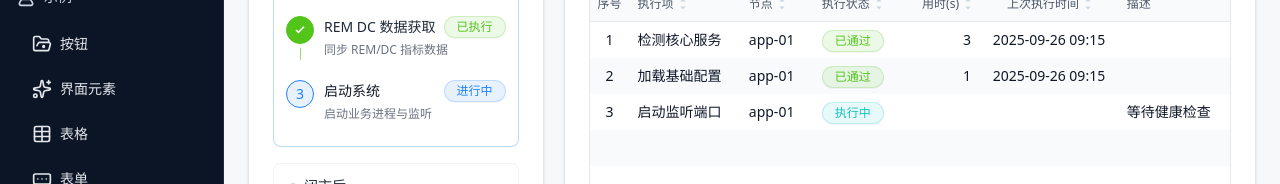
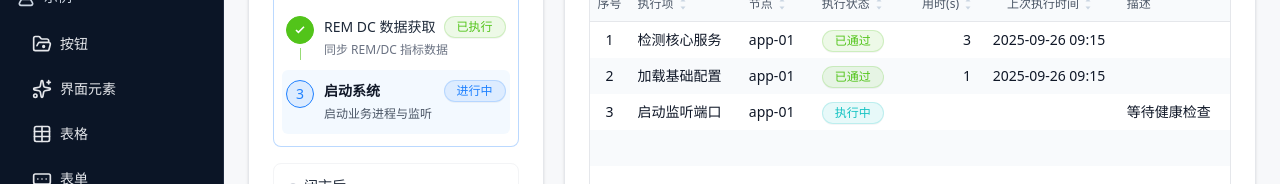
Before and after one commit to zhoumingxuan/sass-ui, a Next.js app: page /demo/runbook in a window 1280 px wide. Shown: the part 180-364 px from the top of the page. Built offline with nearby package versions, Linux system fonts and the light colour scheme.

Commit message:
步骤条修改

```diff
--- a/src/app/globals.css
+++ b/src/app/globals.css
@@ -8,13 +8,17 @@
     margin: 0;
     background-color: var(--color-bg);
     color: var(--color-gray-800);
-    font-family: var(--font-sans, 'Noto Sans', 'Noto Sans CJK SC', 'PingFang SC', 'Microsoft YaHei', 'Segoe UI', system-ui, sans-serif);
+    /* 更稳妥的中英文字体回退顺序：优先中文等宽度更稳定的字体，降低不同平台度量差异 */
+    font-family: var(--font-sans, 'PingFang SC', 'Noto Sans SC', 'Noto Sans CJK SC', 'Microsoft YaHei', 'Segoe UI', 'Noto Sans', system-ui, sans-serif);
     font-size: 14px;
     line-height: 1.5;
     -webkit-font-smoothing: antialiased;
+    -moz-osx-font-smoothing: grayscale;
     text-rendering: optimizeLegibility;
     -webkit-text-size-adjust: 100%;
     text-size-adjust: 100%;
+    font-variant-ligatures: none;
+    font-feature-settings: 'liga' 0, 'clig' 0;
   }
 
   a {
@@ -25,12 +29,17 @@
   button {
     font: inherit;
     cursor: pointer;
+    /* 统一不同平台默认样式差异（特别是 Windows 与 macOS） */
+    -webkit-appearance: none;
+    appearance: none;
+    line-height: inherit;
   }
 
   input,
   textarea,
   select {
     font: inherit;
+    line-height: inherit;
   }
 }
 
--- a/src/components/Steps.tsx
+++ b/src/components/Steps.tsx
@@ -59,6 +59,8 @@ export default function Steps({
     <div className={[isVertical ? 'flex flex-col' : 'flex items-center', className].join(' ')}>
       {items.map((item, idx) => {
         const status: StepStatus = item.status ?? (item.key === activeKey ? 'active' : 'pending');
+        const isActiveRow = item.key === activeKey;
+        // 为了避免与外层卡片/分组边框产生冲突，选中仅使用轻量底色，不再额外描边
         const clickable = typeof onChange === 'function' && status !== 'disabled';
         const isLast = idx === items.length - 1;
         return (
@@ -69,8 +71,11 @@ export default function Steps({
               gap,
               padding,
               // 轻量行态效果：更现代的交互反馈；整行可点击
-              clickable ? 'group rounded-md -mx-1 px-1 transition-colors hover:bg-gray-50/80 cursor-pointer' : '',
+              'rounded-md -mx-1 px-1',
+              clickable ? 'group transition-colors cursor-pointer' : '',
+              isActiveRow ? 'bg-primary/5' : 'hover:bg-gray-50/70',
             ].join(' ')}
+            aria-selected={isActiveRow ? true : undefined}
             onClick={(e) => {
               if (!clickable) return;
               const el = e.target as HTMLElement;
@@ -102,7 +107,7 @@ export default function Steps({
                     <path d="M6 6l8 8M14 6l-8 8" />
                   </svg>
                 ) : (
-                  <span>{startIndex + idx + 1}</span>
+                  <span className="leading-none">{startIndex + idx + 1}</span>
                 )}
               </button>
               {isVertical && !isLast ? (
@@ -121,7 +126,7 @@ export default function Steps({
                   className={[
                     'font-medium whitespace-nowrap leading-5',
                     status === 'disabled' ? 'text-gray-400' : 'text-gray-800',
-                    item.key === activeKey ? 'text-gray-900' : '',
+                    isActiveRow ? 'text-gray-900 font-semibold' : '',
                   ].join(' ')}
                 >
                   {item.title}
@@ -129,7 +134,7 @@ export default function Steps({
                 {item.meta && <div className="ml-auto text-xs text-gray-500 shrink-0">{item.meta}</div>}
               </div>
               {item.description ? (
-                <div className="text-xs text-gray-500 mt-0.5 leading-5 whitespace-nowrap">{item.description}</div>
+                <div className={['text-xs mt-0.5 leading-5 whitespace-nowrap', isActiveRow ? 'text-gray-600' : 'text-gray-500'].join(' ')}>{item.description}</div>
               ) : null}
             </div>
           </div>
```
